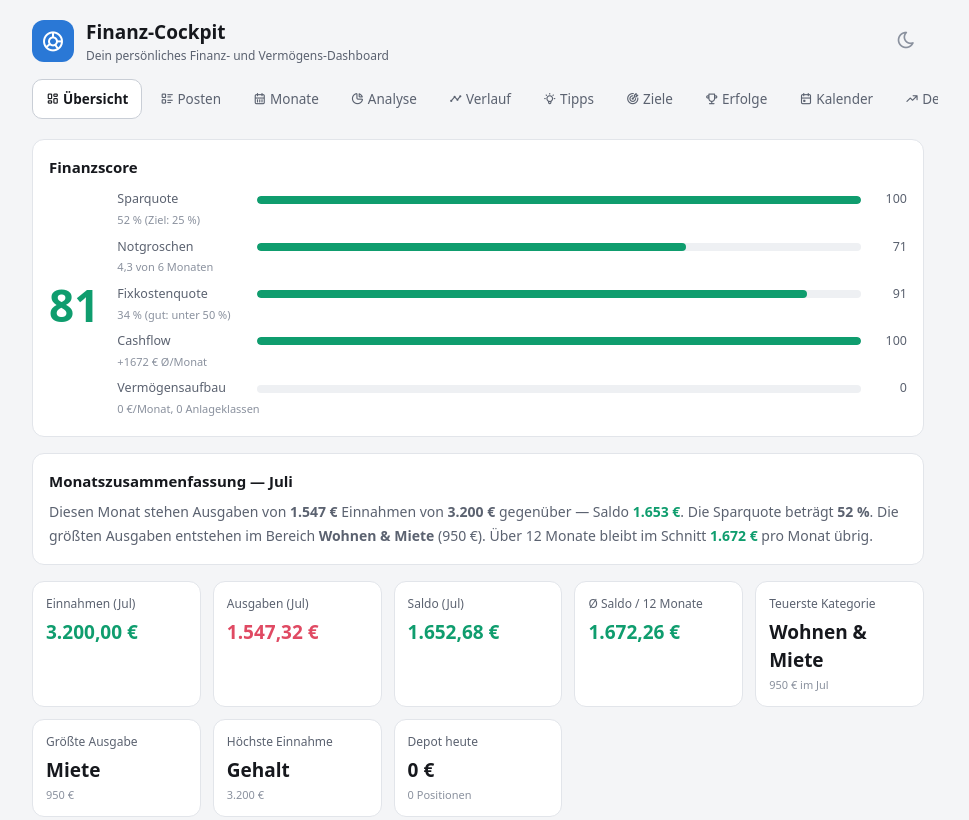
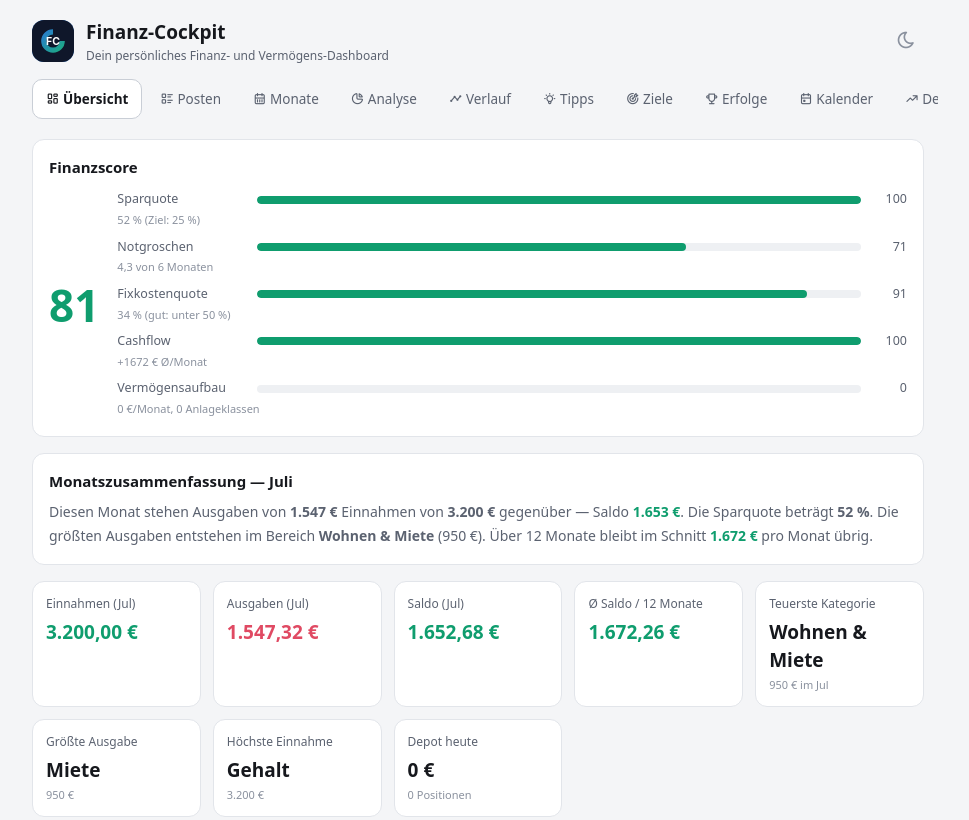
Before and after one commit to Yigimon/FinanzDashboard, a plain HTML site: page index.html in a window 1280 px wide. Shown: the top 820 px of the page, without its empty margins (162-1131 px from the left). Drawn offline with nearby package versions, Linux system fonts and the light colour scheme.

Commit message:
icon change

```diff
--- a/css/style.css
+++ b/css/style.css
@@ -24,7 +24,8 @@ html{-webkit-text-size-adjust:100%}
 body{margin:0;background:var(--bg);color:var(--text);font-family:system-ui,-apple-system,"Segoe UI",Roboto,sans-serif;font-size:15px;line-height:1.5}
 main{max-width:920px;margin:0 auto;padding:0 14px 40px}
 .apphead{max-width:920px;margin:0 auto;padding:18px 14px 10px;display:flex;align-items:center;gap:12px}
-.applogo{width:42px;height:42px;border-radius:12px;background:var(--accent);color:#fff;display:flex;align-items:center;justify-content:center;font-size:24px;flex-shrink:0}
+.applogo{width:42px;height:42px;border-radius:12px;background:var(--accent);color:#fff;display:flex;align-items:center;justify-content:center;overflow:hidden;flex-shrink:0}
+.applogo-img{width:100%;height:100%;object-fit:cover;display:block}
 .apptitle{display:block;font-size:19px;font-weight:600}
 .appsub{display:block;font-size:12px;color:var(--text2)}
 .appfoot{max-width:920px;margin:0 auto;padding:10px 14px 30px;font-size:12px;color:var(--muted)}
--- a/index.html
+++ b/index.html
@@ -12,7 +12,7 @@
 </head>
 <body>
 <header class="apphead">
-<span class="applogo"><i class="ti ti-chart-donut-4" aria-hidden="true"></i></span>
+<span class="applogo"><img src="favicon.svg" alt="Finanz-Cockpit Icon" class="applogo-img" /></span>
 <span style="flex:1;">
 <span class="apptitle">Finanz-Cockpit</span>
 <span class="appsub">Dein persönliches Finanz- und Vermögens-Dashboard</span>
```
